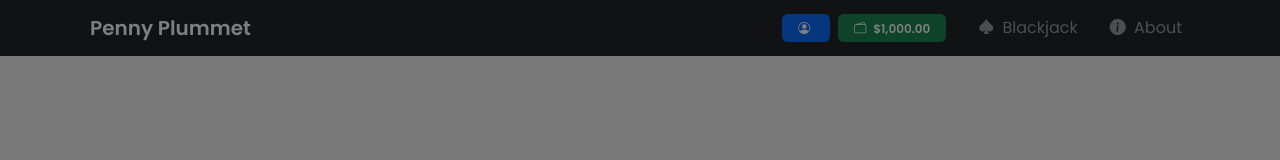
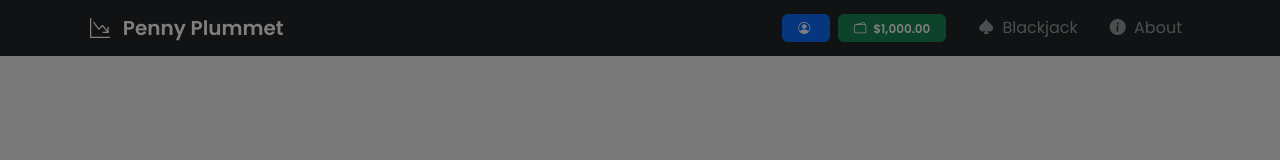
Before and after one commit to benceb2/penny-plummet, a Vue app: page / in a window 1280 px wide. Shown: the top 160 px of the page. Built offline with nearby package versions, Linux system fonts and the light colour scheme.

Commit message:
replace favicon

```diff
--- a/index.html
+++ b/index.html
@@ -3,7 +3,7 @@
 
 <head>
   <meta charset="UTF-8">
-  <link rel="icon" href="/favicon.ico">
+  <link rel="icon" href="/favicon.svg">
   <meta name="viewport" content="width=device-width, initial-scale=1.0">
   <title>Penny Plummet</title>
 </head>
--- a/src/App.vue
+++ b/src/App.vue
@@ -16,7 +16,7 @@ const isNavOpen = ref(false)
         <!-- Brand with icon -->
         <RouterLink class="navbar-brand fw-bold" to="/">
           <i class="bi bi-coin-fill me-2"></i>
-          Penny Plummet
+          <i class="bi bi-graph-down-arrow me-2"></i> Penny Plummet
         </RouterLink>
 
         <!-- Mobile Toggle -->
--- a/src/views/BlackjackView.vue
+++ b/src/views/BlackjackView.vue
@@ -254,7 +254,7 @@ function setPresetBet(amount: number) {
                         @click="setPresetBet(amount)">
                         {{ new Intl.NumberFormat('en-US', {
                           style: 'currency',
-                        currency: 'USD'
+                          currency: 'USD'
                         }).format(amount) }}
                         <small class="text-muted ms-1">
                           ({{ Math.round((amount / userStore.chips) * 100) }}%)
@@ -283,7 +283,7 @@ function setPresetBet(amount: number) {
               <div
                 :class="`col-md-${[BlackjackState.playerTurn, BlackjackState.gameOver].includes(gameStore.gameState) ? '12' : '6'}`">
                 <div class="h-100 d-flex flex-column justify-content-center">
-                  <div class="bg-light p-3 rounded text-center h-100">
+                  <div class="bg-light p-3 rounded h-100">
                     <h6>
                       <i class="bi bi-gear-fill me-1"></i>Actions
                     </h6>
```
Also changed, not shown: public/favicon.svg (added), 1 other file (tests, documents, lock files or other folders).
